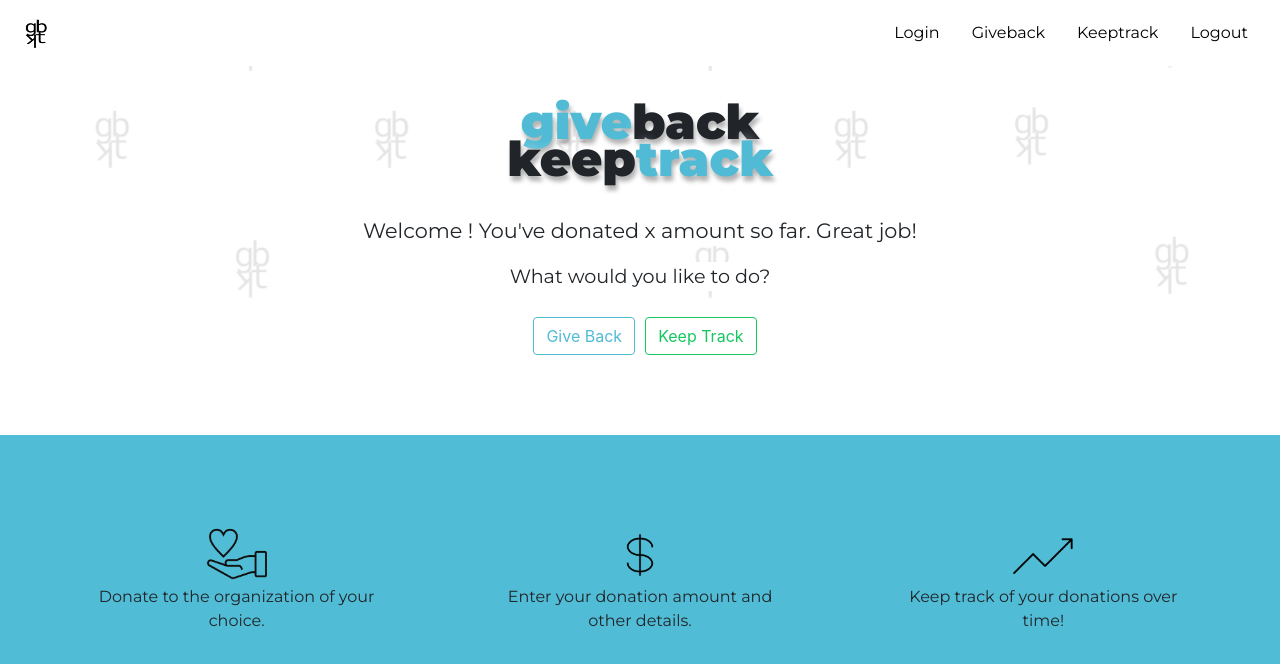
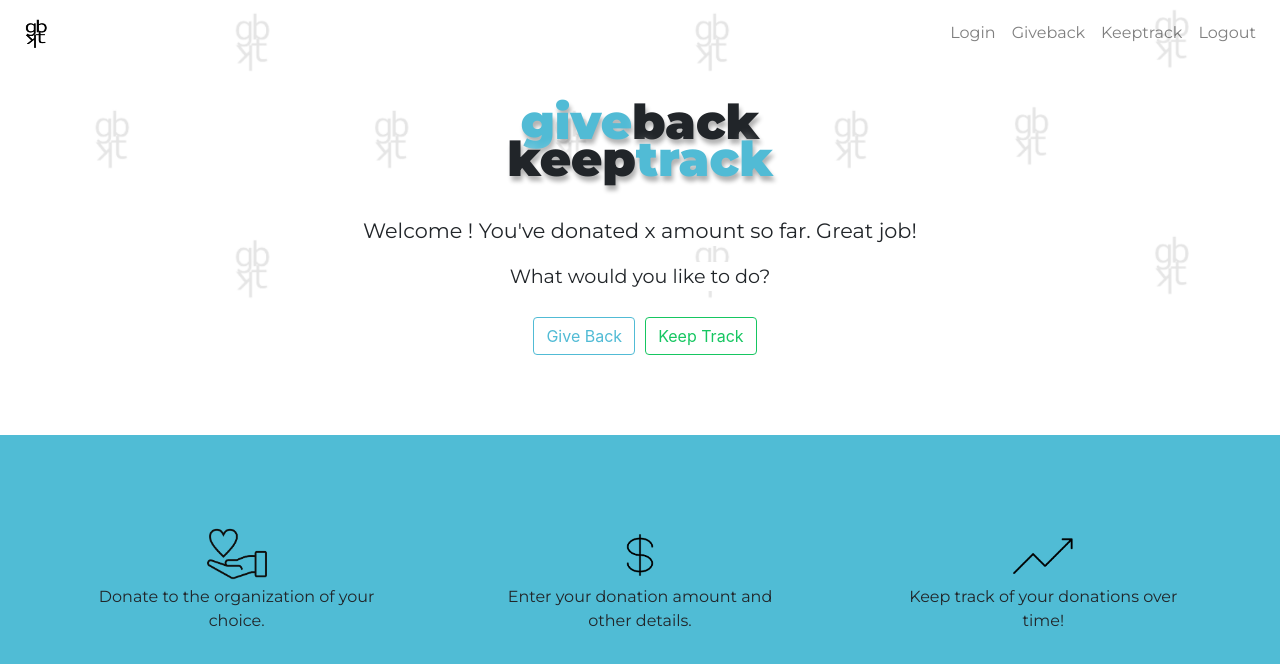
Before and after one commit to suzygiv/GiveBack-KeepTrack, a React (Create React App) app in the folder client/: page /welcome in a window 1280 px wide. Shown: the top 664 px of the page. Built offline with nearby package versions, Linux system fonts and the light colour scheme.

Commit message:
fixed navbar

```diff
--- a/client/src/components/Nav/index.js
+++ b/client/src/components/Nav/index.js
@@ -1,13 +1,13 @@
 import React from "react";
 import { Link } from "react-router-dom";
-import Navbar from 'react-bootstrap/Navbar';
+// import Navbar from 'react-bootstrap/Navbar';
 import "./style.css";
 
 
 function Nav() {
 
     return (<>
-
+{/*
     <Navbar bg="white" variant="light">
     <Navbar.Brand href="/welcome">
       <img
@@ -18,17 +18,40 @@
         height="40"
         className="d-inline-block align-top"
       />{' '}
-    </Navbar.Brand>
-    <Navbar.Toggle aria-controls="responsive-navbar-nav" />
+    </Navbar.Brand> */}
+    <nav className="navbar navbar-expand-lg navbar-light">
+    <Link className="navbar-brand" to="/welcome">
+    <img
+        alt=""
+        src={process.env.PUBLIC_URL+"/images/logo.png"}
+        to="/welcome"
+        width="40"
+        height="40"
+        className="d-inline-block align-top"
+      />{' '}</Link>
+    <button className="navbar-toggler" type="button" data-toggle="collapse" data-target="#navbarNavAltMarkup"
+                aria-controls="navbarNavAltMarkup" aria-expanded="false" aria-label="Toggle navigation">
+                <span className="navbar-toggler-icon"></span>
+    </button>
+
+    <div className="collapse navbar-collapse" id="navbarNavAltMarkup">
+                <div className="navbar-nav ml-auto">
+                    <Link className="nav-link navRight" to="/">Login</Link>
+                    <Link className="nav-link navRight" to="/givebackentry">Giveback</Link>
+                    <Link className="nav-link navRight" to="/keeptrack">Keeptrack</Link>
+                    <Link className="nav-link navRight" to="/">Logout</Link>
+                </div>
+            </div>
+    </nav>
+    {/* <Navbar.Toggle aria-controls="responsive-navbar-nav" />
             <Navbar.Collapse id="responsive-navbar-nav" className="justify-content-end">
                 <Link className="nav-link navRight"to="/">Login <span className="sr-only">(current)</span></Link>
                 <Link className="nav-link navRight" to="/givebackentry">Giveback</Link>
                 <Link className="nav-link navRight" to="/keeptrack">Keeptrack</Link>
                 <Link className="nav-link navRight" to="/">Logout</Link>
-
             </Navbar.Collapse>
 
-    </Navbar>
+    </Navbar> */}
 
 
 
```
